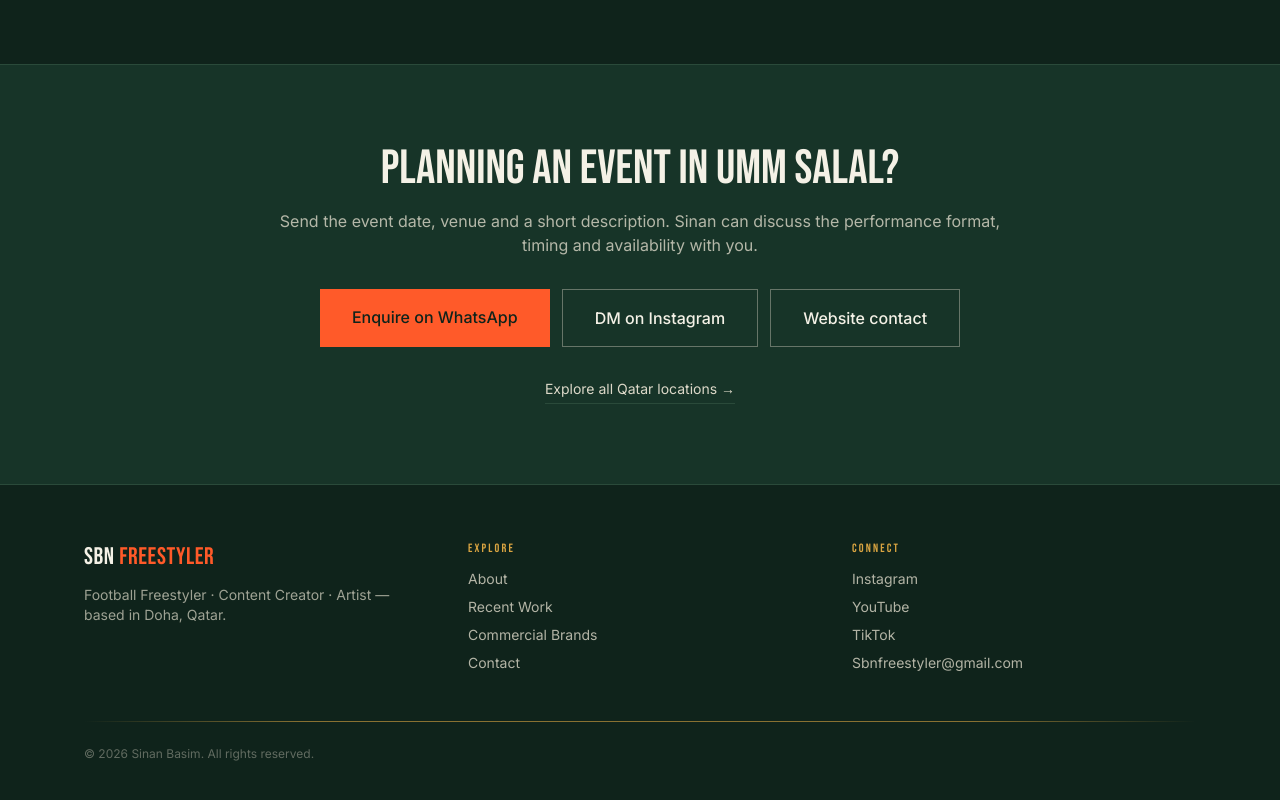
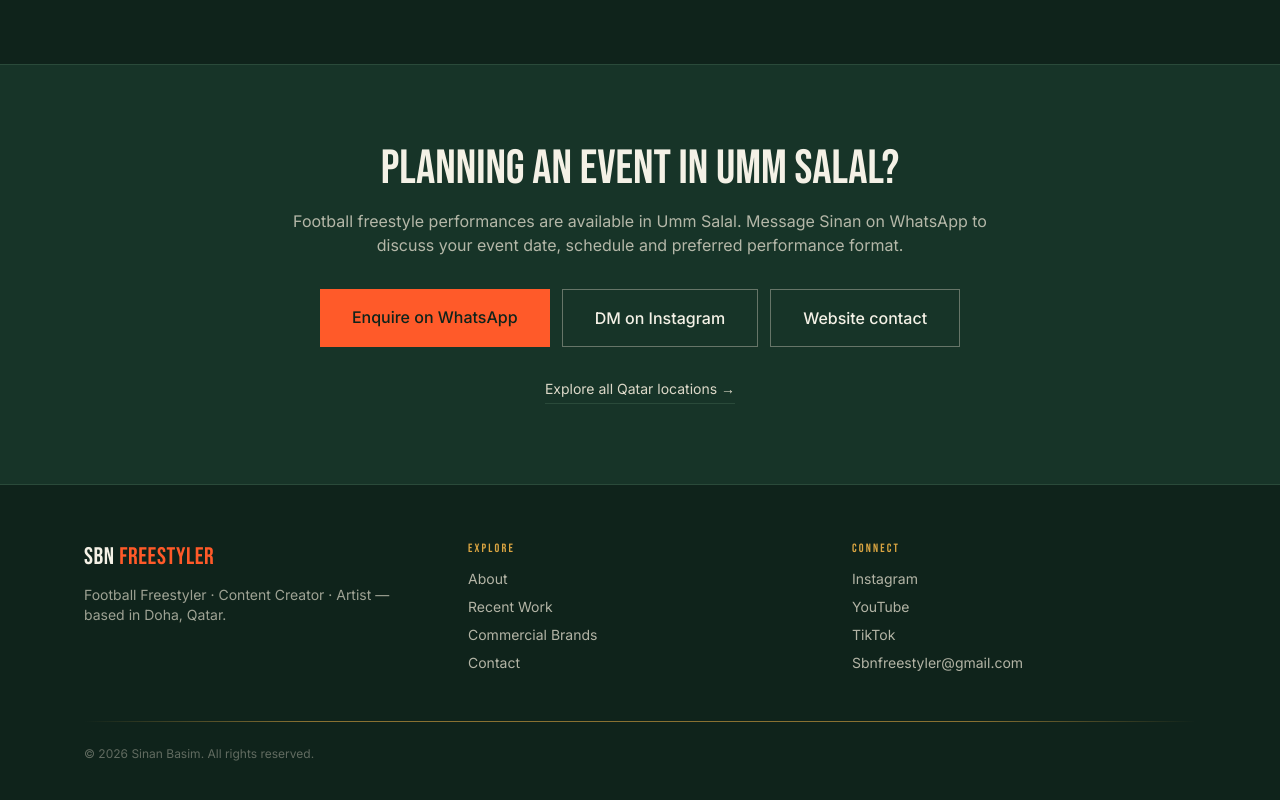
Before and after one commit to sh1blue/sinan, a Next.js app: page /football-freestyler-umm-salal in a window 1280 px wide. Shown: the part 2365-3165 px from the top of the page. Built offline with nearby package versions, Linux system fonts and the light colour scheme.

Commit message:
Remove travel caveats from Qatar location booking copy

```diff
--- a/src/components/LocationLandingPage.tsx
+++ b/src/components/LocationLandingPage.tsx
@@ -177,8 +177,7 @@ export default function LocationLandingPage({
             Planning an event in {name}?
           </h2>
           <p className="mt-4 text-chalk-dim/80">
-            Send the event date, venue and a short description. Sinan can discuss the
-            performance format, timing and availability with you.
+            Football freestyle performances are available in {name}. Message Sinan on WhatsApp to discuss your event date, schedule and preferred performance format.
           </p>
           <div className="mt-8 flex flex-wrap justify-center gap-3">
             <a
```
